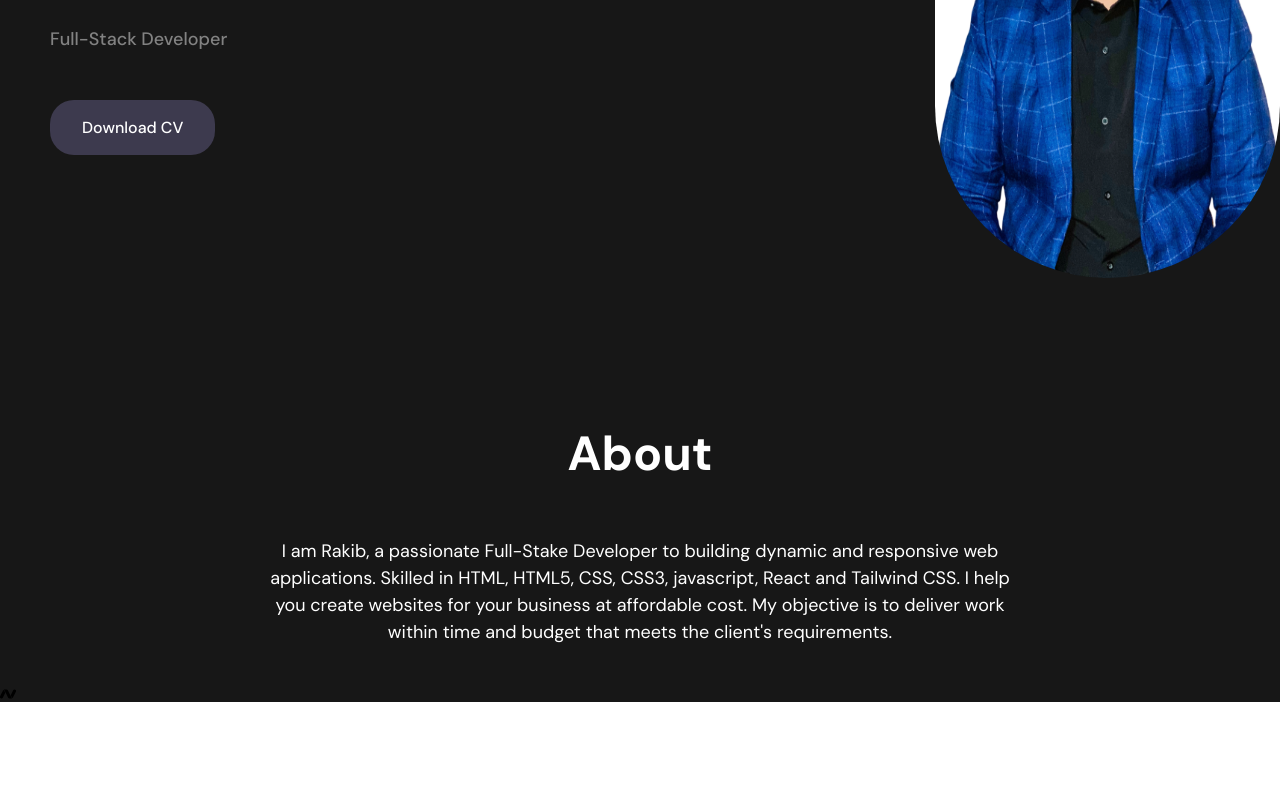
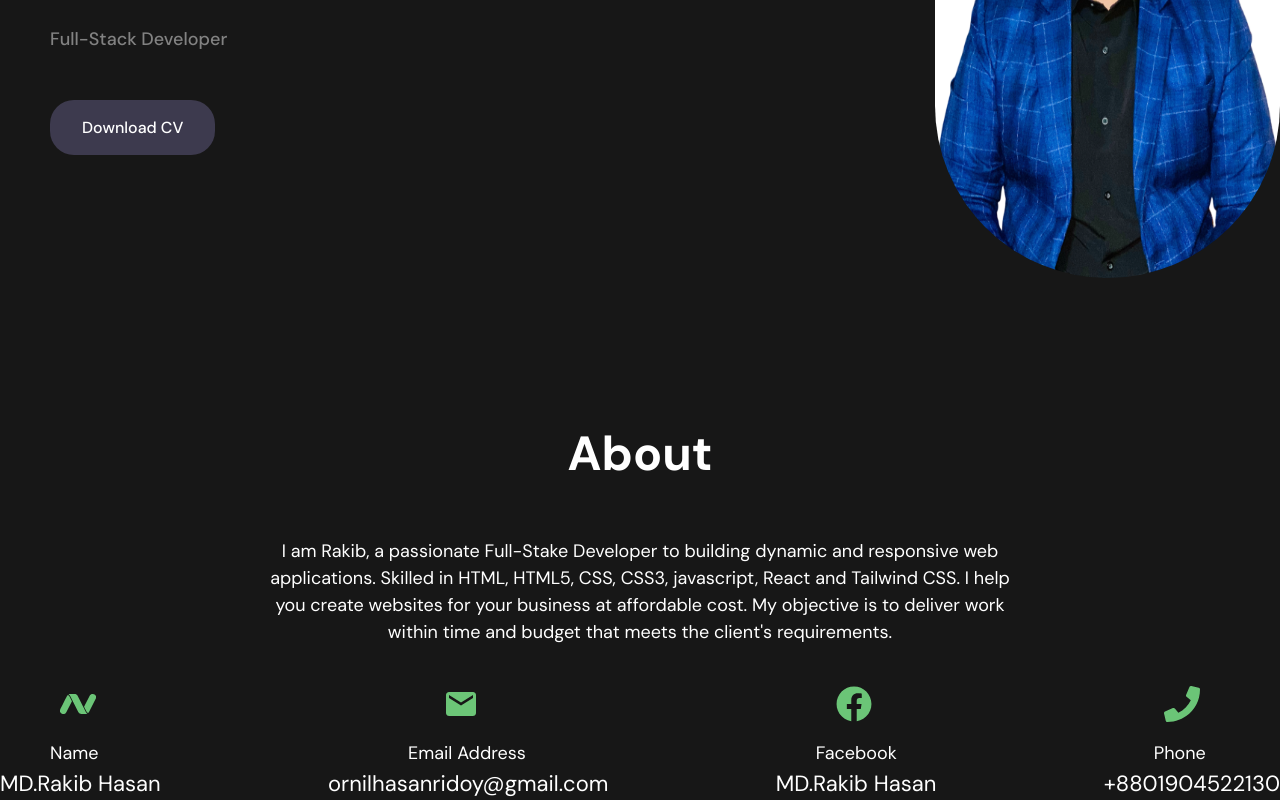
Before and after one commit to Rakib-Hassan-web/Portfulio-for-me, a React (Vite) app: page / in a window 1280 px wide. Shown: the part 556-1356 px from the top of the page. Before the commit the page ends 1258 px from the top, so only its background shows below. Built offline with nearby package versions, Linux system fonts and the light colour scheme.

Commit message:
about part complete

```diff
--- a/src/assets/Pages/About.jsx
+++ b/src/assets/Pages/About.jsx
@@ -1,5 +1,8 @@
 import React from 'react'
+import { FaFacebook, FaPhone } from 'react-icons/fa'
+import { MdEmail } from 'react-icons/md'
 import { SiNamecheap } from 'react-icons/si'
+import { Link } from 'react-router'
 
 const About = () => {
   return (
@@ -15,11 +18,46 @@ const About = () => {
 
 <p className='w-[745px]  text-[18px] font-normal font-prymary text-white text-center m-auto pb-10'>I am Rakib, a passionate Full-Stake Developer to building dynamic and responsive web applications. Skilled in HTML, HTML5, CSS, CSS3, javascript, React and Tailwind CSS. I help you create websites for your business at affordable cost.  My objective is to deliver work within time and budget that meets the client's requirements.</p>
 
-<div className="about_Info">
+<div className="about_Info flex items-center justify-between">
 
-<div className="single_About">
-    <SiNamecheap />
+<div className="single_About1  ">
+<Link ><SiNamecheap  className='text-4xl   ml-[60px] text-[#85f994c5] '/></Link>
+    <h2 className='text-[18px] font-normal font-prymary text-white  ml-[50px] mt-[18px] '>Name</h2>
+    <h2 className='text-[22px] font-normal font-prymary text-white  ' >MD.Rakib Hasan</h2>
 </div>
+
+
+
+<div className="single_About1  ">
+<Link ><MdEmail className='text-4xl text-[#85f994c5]  ml-[115px]  '/></Link>
+    <h2 className='text-[18px] font-normal font-prymary text-white  ml-[80px] mt-[18px] '>Email Address</h2>
+    <h2 className='text-[22px] font-normal font-prymary text-white  ' >ornilhasanridoy@gmail.com</h2>
+</div>
+
+
+
+
+<div className="single_About1  ">
+<Link ><FaFacebook  className='text-4xl text-[#85f994c5]  ml-[60px]  '/></Link>
+
+    <h2 className='text-[18px] font-normal font-prymary text-white  ml-[40px] mt-[18px] '>Facebook </h2>
+    <h2 className='text-[22px] font-normal font-prymary text-white  ' >MD.Rakib Hasan</h2>
+</div>
+
+
+
+
+<div className="single_About1  ">
+<Link ><FaPhone   className='text-4xl text-[#85f994c5] ml-[60px]  '/></Link>
+    <h2 className='text-[18px] font-normal font-prymary text-white  ml-[50px] mt-[18px] '>Phone</h2>
+    <h2 className='text-[22px] font-normal font-prymary text-white  ' >+8801904522130</h2>
+</div>
+
+
+
+
+
+
 
 
 </div>
```
